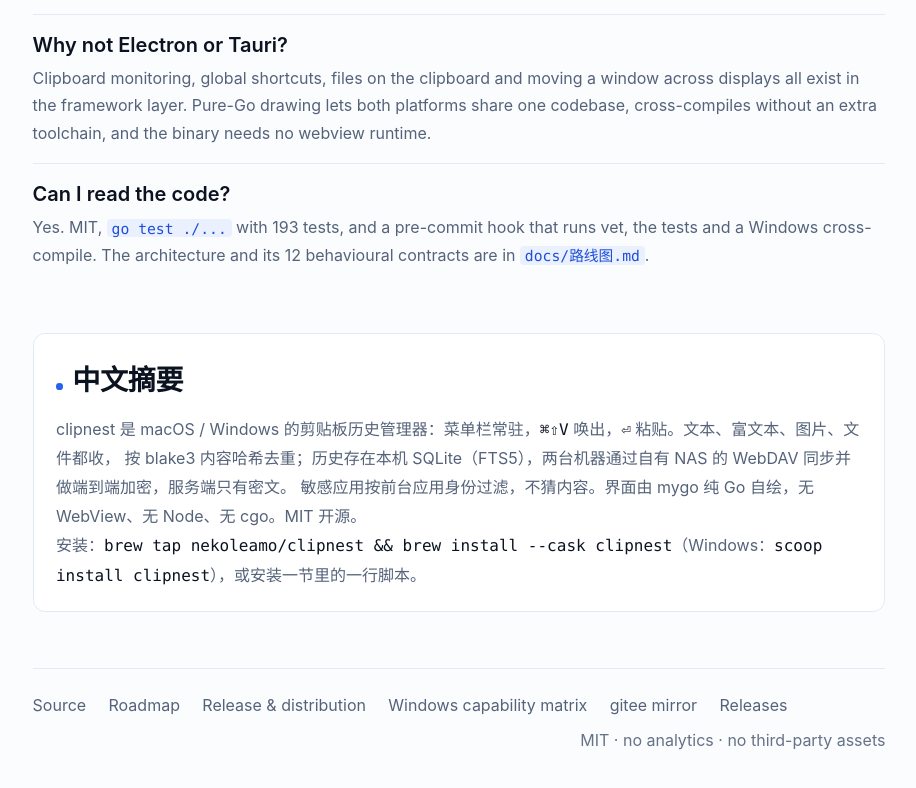
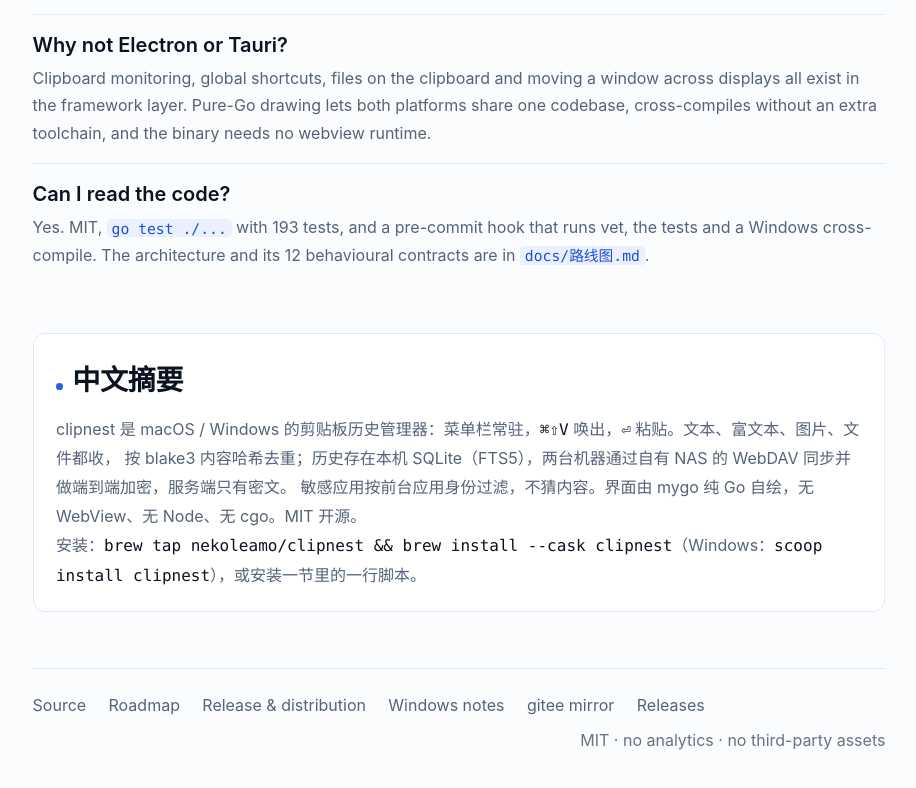
Before and after one commit to nekoleamo/clipnest, a plain HTML site: page site/en/index.html in a window 1280 px wide. Shown: the part 5789-6577 px from the top of the page, without its empty margins (181-1097 px from the left). Drawn offline with Linux system fonts and the light colour scheme.

Commit message:
docs: windows-能力对照.md 收敛成「为什么等价/先查哪/已知缺口/复核路径」
28 行逐项表在整体可用后维护成本高过收益（每行都要单跑单记，结论只有「能用」）；
旧表留在 git 历史。README、路线图、执行计划、变更记录与站点页脚链接同步改称呼。

```diff
--- a/site/en/index.html
+++ b/site/en/index.html
@@ -270,7 +270,7 @@
     <a href="https://github.com/nekoleamo/clipnest">Source</a>
     <a href="https://github.com/nekoleamo/clipnest/blob/main/docs/路线图.md">Roadmap</a>
     <a href="https://github.com/nekoleamo/clipnest/blob/main/docs/发布.md">Release &amp; distribution</a>
-    <a href="https://github.com/nekoleamo/clipnest/blob/main/docs/windows-能力对照.md">Windows capability matrix</a>
+    <a href="https://github.com/nekoleamo/clipnest/blob/main/docs/windows-能力对照.md">Windows notes</a>
     <a href="https://gitee.com/null_593_5354/clipnest">gitee mirror</a>
     <a href="https://github.com/nekoleamo/clipnest/releases">Releases</a>
   </nav>
```
Also changed, not shown: site/index.html (+1 -1 lines), 5 other files.
